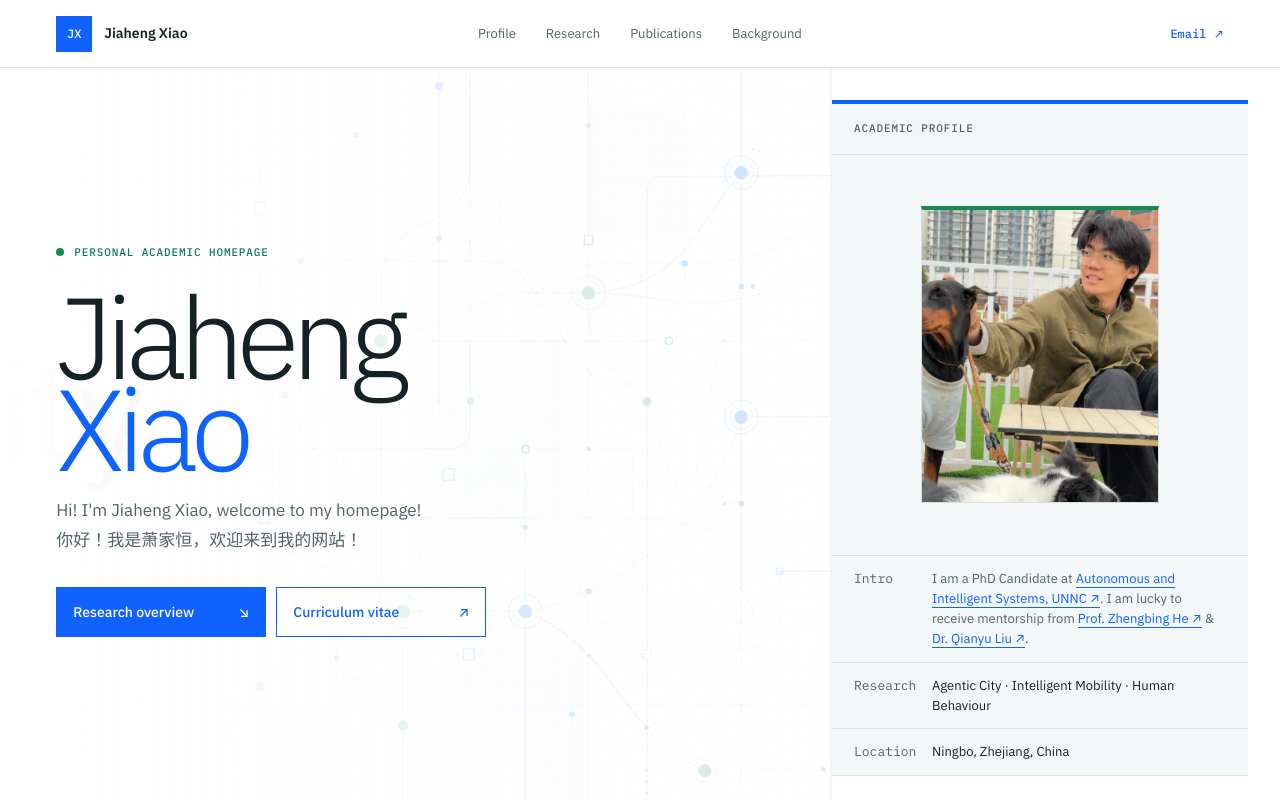
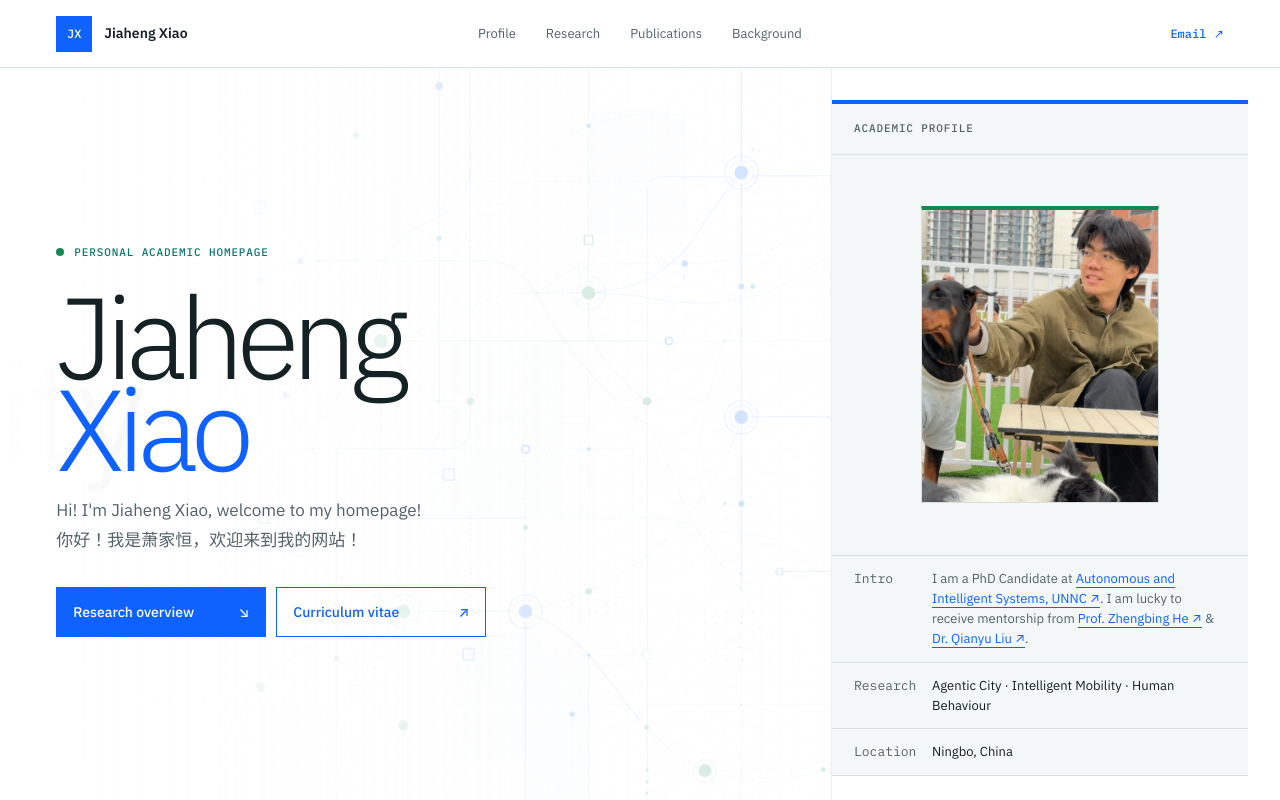
Before and after one commit to Jiaheng-Xiao/jiaheng-xiao.github.io, a Next.js app: page / in a window 1280 px wide. Shown: the top 800 px of the page. Built offline with nearby package versions, Linux system fonts and the light colour scheme.

Commit message:
delete zhejiang

```diff
--- a/data/site.ts
+++ b/data/site.ts
@@ -4,7 +4,7 @@ export const site = {
   email: "jiaheng.X1406@gmail.com",
   github: "https://github.com/Nodarz",
   linkedin:"https://www.linkedin.com/in/jiahengx1406",
-  location: "Ningbo, Zhejiang, China",
+  location: "Ningbo, China",
   profileImage: "/images/jiaheng-xiao.webp",
   affiliation: {
     label: "Autonomous and Intelligent Systems, UNNC",
```
